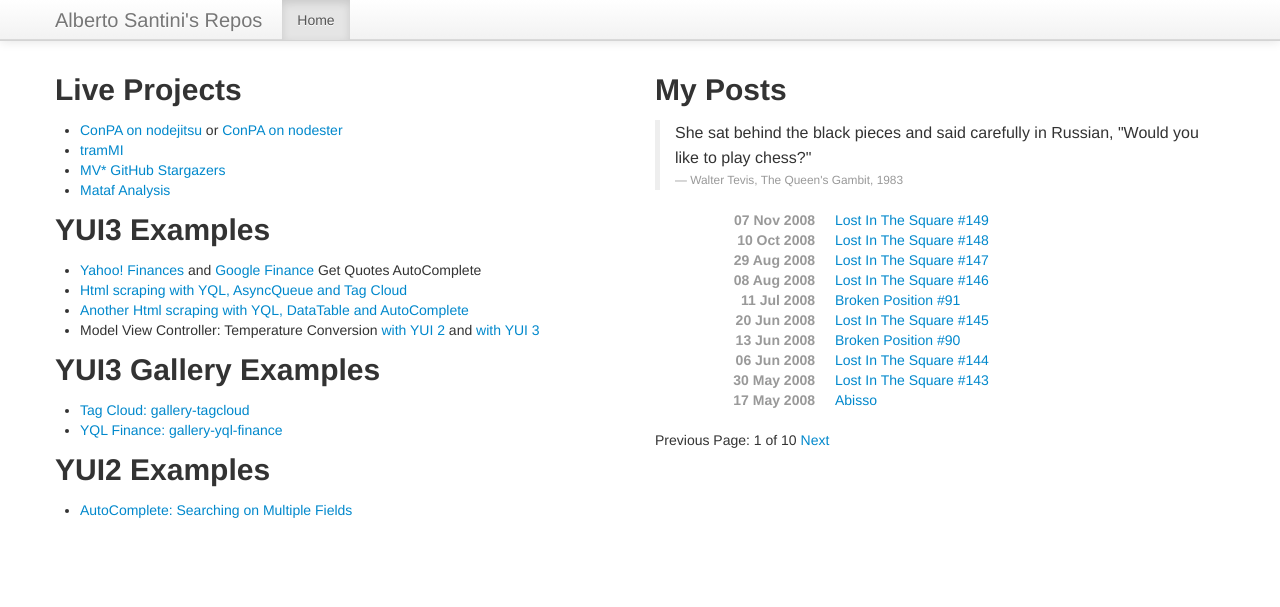
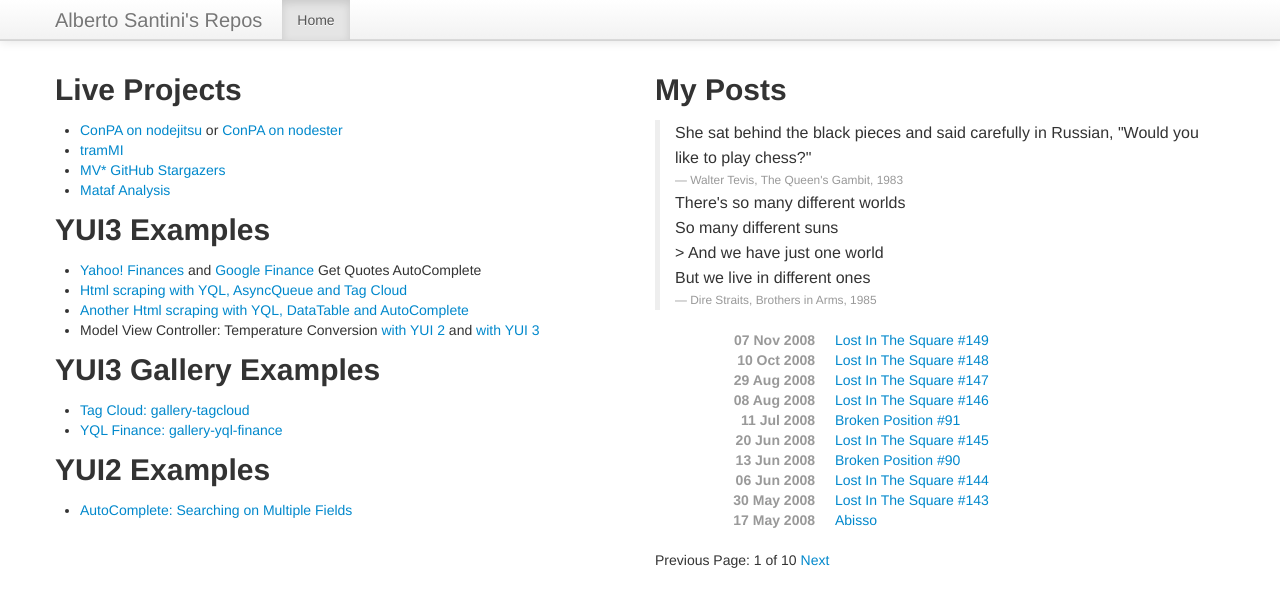
Before and after one commit to albertosantini/albertosantini.github.com, a Jekyll site: the page built from index.html, in a window 1280 px wide. Shown: the top 607 px of the page. Built offline with Jekyll 4.4.1, drawn with Linux system fonts in a browser that asks for light colours; the list of posts is cut into pages by our own code.

Commit message:
Add another quote.

```diff
--- a/index.html
+++ b/index.html
@@ -79,8 +79,15 @@ AutoComplete: Searching on Multiple Fields</a>
         She sat behind the black pieces and said carefully in Russian, "Would
         you like to play chess?"
         </p>
+        <small>Walter Tevis, <cite>The Queen's Gambit</cite>, 1983</small>
 
-        <small>Walter Tevis, <cite>The Queen's Gambit</cite>, 1983</small>
+        <p>
+        There's so many different worlds<br />
+        So many different suns<br />>
+        And we have just one world<br />
+        But we live in different ones<br />
+        </p>
+        <small>Dire Straits, <cite>Brothers in Arms</cite>, 1985</small>
     </blockquote>
 
     <dl class="posts dl-horizontal">
```
